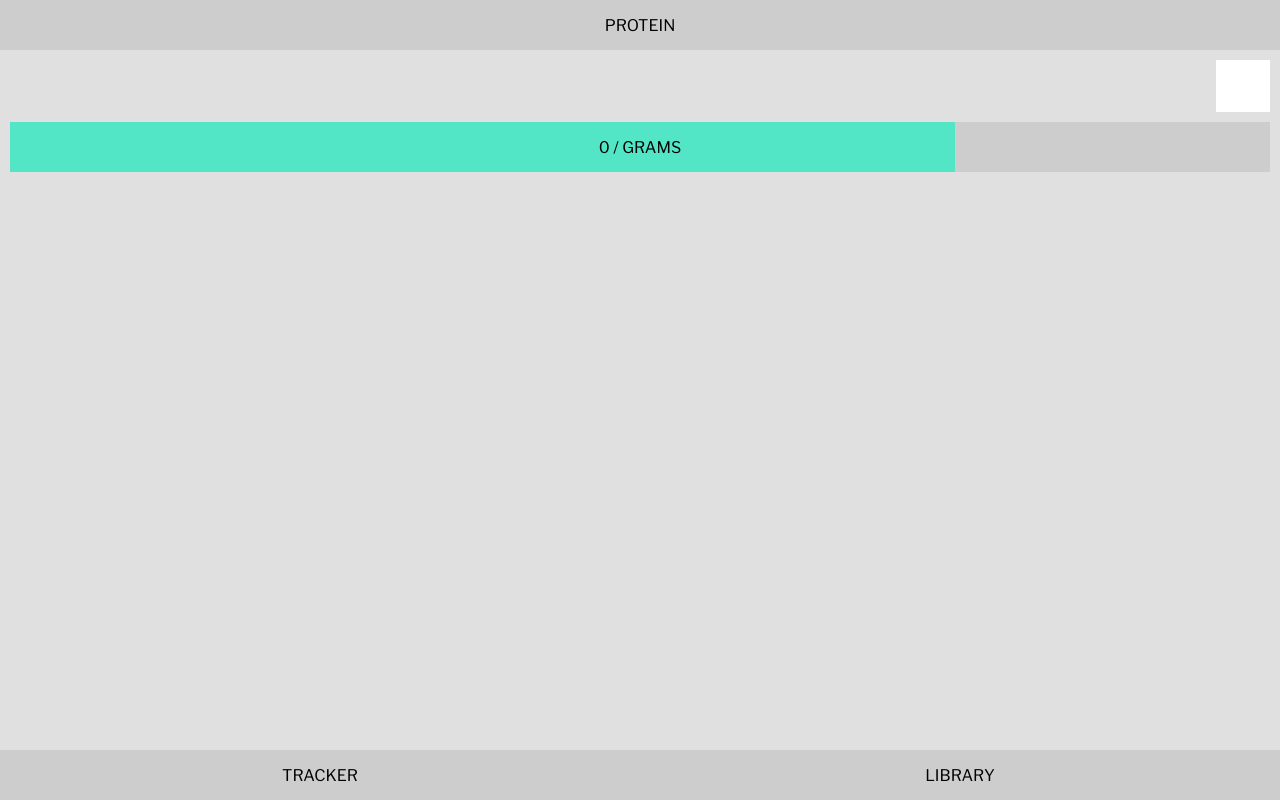
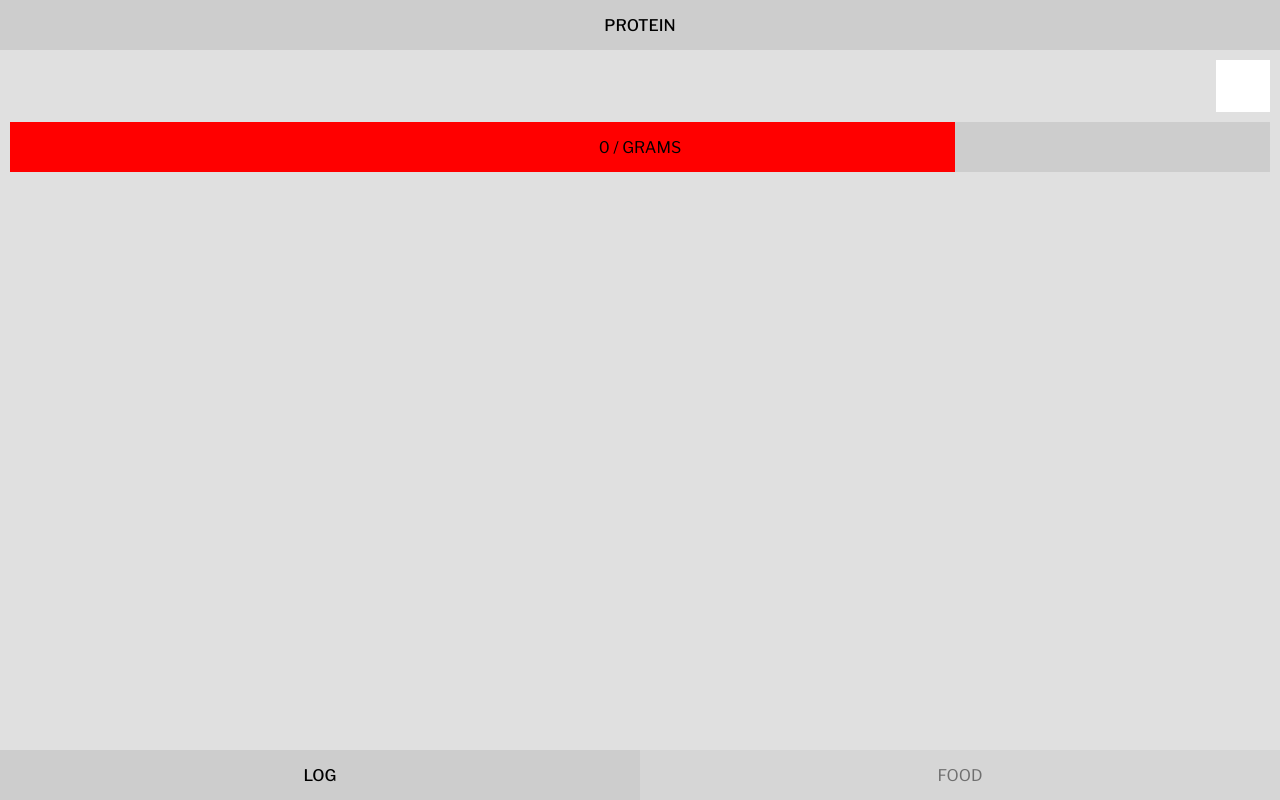
Before and after one commit to chillcs/protein-tracker-react-app, a React (Create React App) app: page / in a window 1280 px wide. Built offline with nearby package versions, Linux system fonts and the light colour scheme; the HTML template or start-up script is replaced by a standard one.

Commit message:
update active styles for tabs

```diff
--- a/src/App.js
+++ b/src/App.js
@@ -4,8 +4,9 @@ import Library from './components/Library';
 
 function App() {
   const [active, setActive] = useState(0);
+
   function openTab(event) {
-    const target = event.currentTarget.id;
+    const target = parseInt(event.currentTarget.id);
     setActive(target);
   }
 
@@ -15,23 +16,23 @@ function App() {
         <div className="logo">PROTEIN</div>
       </div>
       <div className="main">
-        {parseInt(active) === 0 && <Tracker />}
-        {parseInt(active) === 1 && <Library />}
+        {active === 0 && <Tracker />}
+        {active === 1 && <Library />}
       </div>
       <div className="tabs">
         <button
-          className="tab"
+          className={active === 0 ? 'tab tab-active' : 'tab'}
           id={0}
           onClick={openTab}
         >
-          TRACKER
+          LOG
         </button>
         <button
-          className="tab"
+          className={active === 1 ? 'tab tab-active' : 'tab'}
           id={1}
           onClick={openTab}
         >
-          LIBRARY
+          FOOD
         </button>
       </div>
     </div>
--- a/src/index.css
+++ b/src/index.css
@@ -8,7 +8,8 @@
   --tabsHeight: 50px;
   --colorPrimary: #cdcdcd;
   --colorSecondary: #e0e0e0;
-  --colorAccent: rgb(82, 230, 198);
+  --colorAccent: #ff0000;
+  --colorText: #000000;
 }
 
 body {
@@ -40,6 +41,8 @@ button {
   justify-content: center;
   align-items: center;
   background: var(--colorPrimary);
+  color: var(--colorText);
+  font-weight: 500;
 }
 
 .main {
@@ -48,6 +51,7 @@ button {
   justify-content: center;
   align-items: center;
   background: var(--colorSecondary);
+  color: var(--colorText);
   padding: 10px;
 }
 
@@ -59,7 +63,7 @@ button {
   bottom: 0;
   transform: translateX(-50%);
   display: flex;
-  background: var(--colorPrimary);
+  background: var(--colorSecondary);
 }
 
 .tab {
@@ -68,6 +72,14 @@ button {
   display: flex;
   justify-content: center;
   align-items: center;
+  background: var(--colorPrimary);
+  color: var(--colorText);
+  opacity: 0.5;
+}
+
+.tab-active {
+  opacity: 1;
+  font-weight: 500;
 }
 
 /* TRACKER --- */
```
